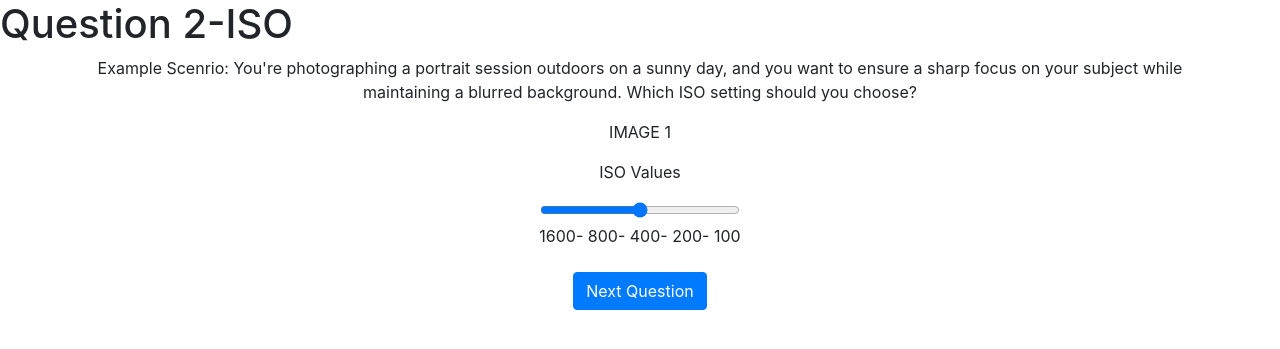
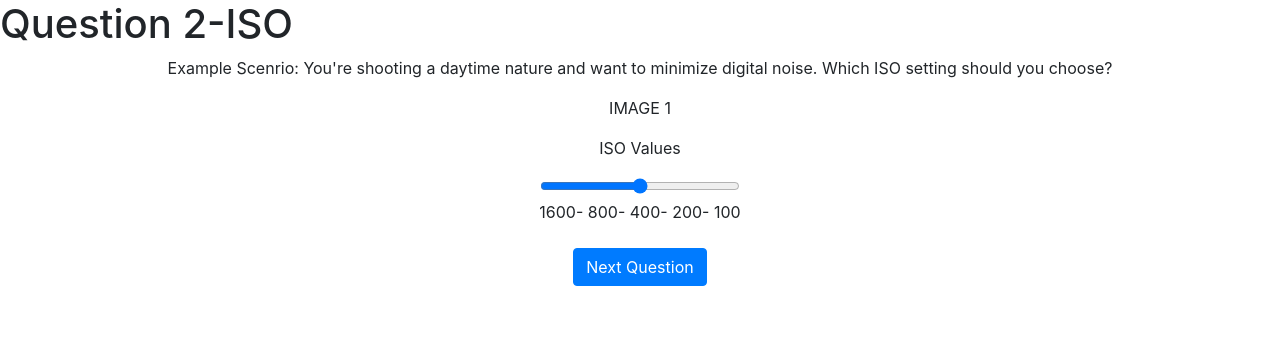
Before and after one commit to YYwang14/UI-Technical-Prototype, a Flask app: template templates/quiz_2.html in a window 1280 px wide. Shown: the part 56-405 px from the top of the page. Run offline with Flask 3, Linux system fonts and the light colour scheme; the template is opened without the code that fills it, so the values that code supplies are empty; some libraries are stand-ins or nearby versions.

Commit message:
Update quiz_2.html

```diff
--- a/templates/quiz_2.html
+++ b/templates/quiz_2.html
@@ -9,7 +9,8 @@
 
         <!-- Image being matched on the left -->
         <div class=" text-center">
-            <p> Example Scenrio: You're photographing a portrait session outdoors on a sunny day, and you want to ensure a sharp focus on your subject while maintaining a blurred background. Which ISO setting should you choose?</p>
+            <p> Example Scenrio: You're shooting a daytime nature and want to minimize digital noise. Which ISO setting should you choose?
+</p>
             <p> IMAGE 1</p>
         </div>
 
```
